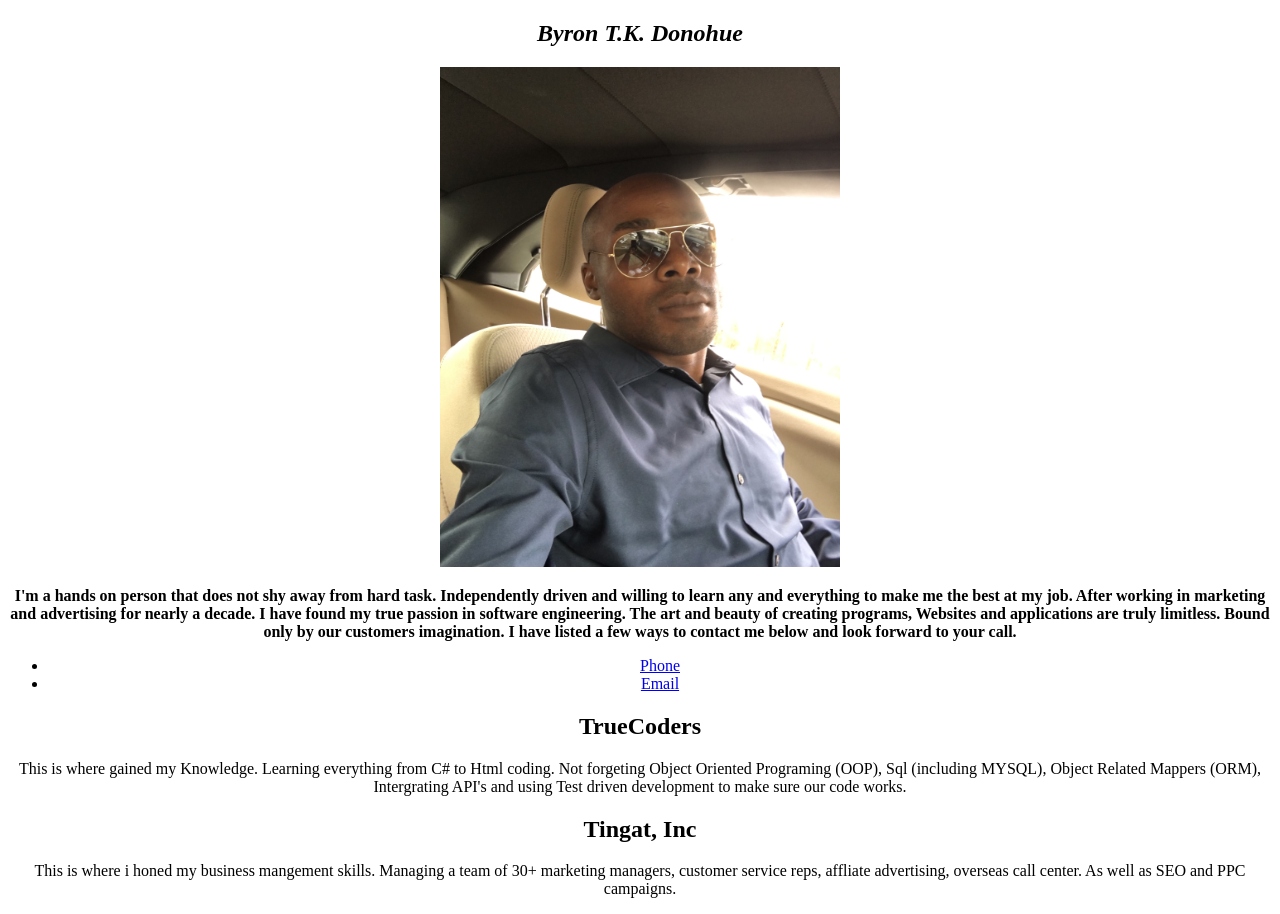
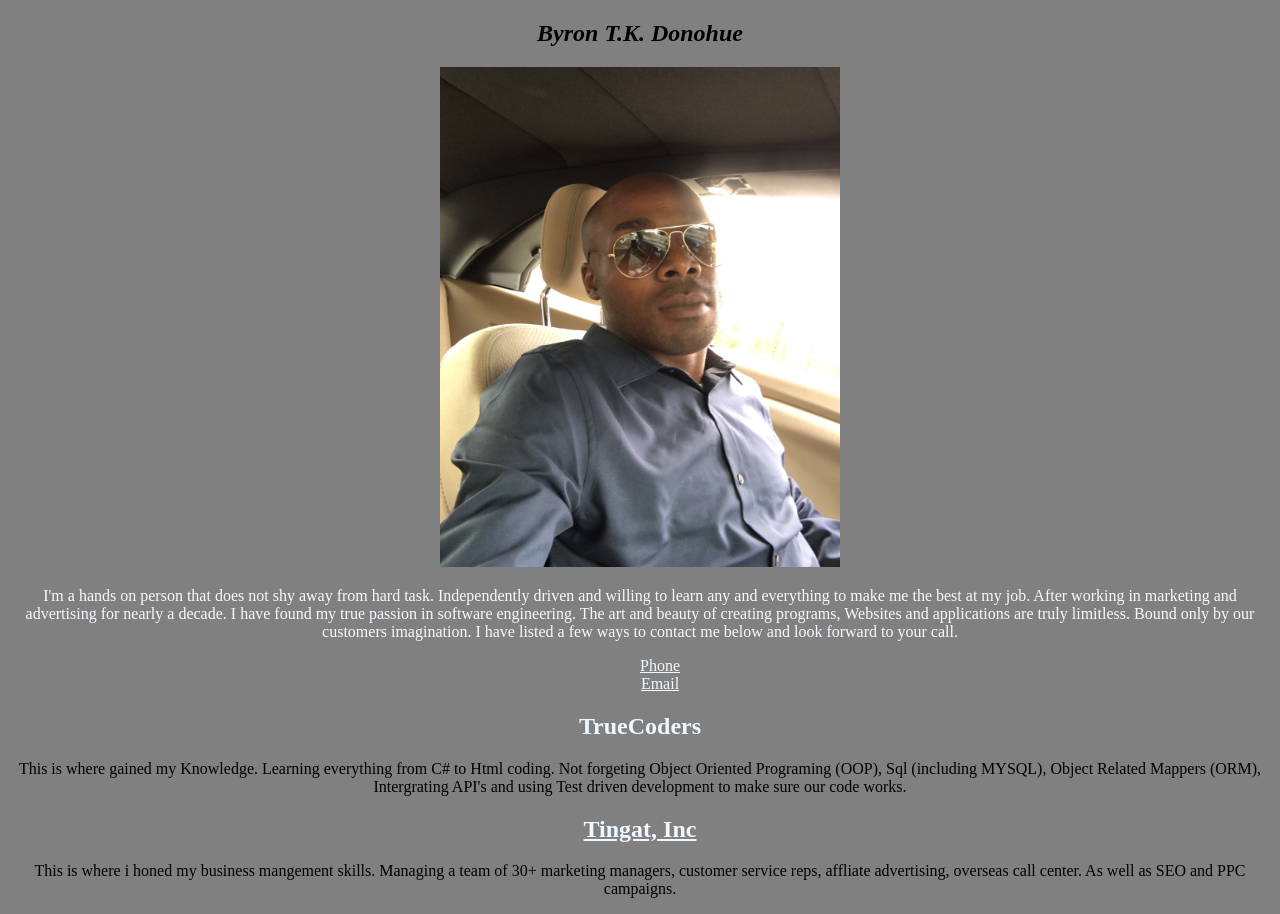
Before and after one commit to bdonohue1986/Portfolio, a plain HTML site: page index.html in a window 1280 px wide. Drawn offline with Linux system fonts and the light colour scheme.

Commit message:
stylesheet

```diff
--- a/tester.html
+++ b/index.html
@@ -5,9 +5,10 @@
     <meta http-equiv="X-UA-Compatible" content="IE=edge">
     <meta name="viewport" content="width=], initial-scale=1.0">
     <title>Byron Donohue</title>
+    <link rel="stylesheet" href="style.css">
 </head>
 <body>
-    <center>
+
      <section>
 
       <h1><em>Byron T.K. Donohue</em></h1>
@@ -15,21 +16,22 @@
         width = "400"
         height="500"
         alt="Byron">
-        <p><strong>I'm a hands on person that does not shy away from hard task.
+
+        <p class = "a1">I'm a hands on person that does not shy away from hard task.
             Independently driven and willing to learn any and everything to make
             me the best at my job. After working in marketing and advertising for nearly
             a decade. I have found my true passion in software engineering. The art and beauty
             of creating programs, Websites and applications are truly limitless. Bound only by our customers
-                imagination. I have listed a few ways to contact me below and look forward to your call.</strong>
+            imagination. I have listed a few ways to contact me below and look forward to your call.
             </p>
             <ul>
-                <li><a href="tel:+15164254699">Phone</a></li>
-                <li><a href="mailto:byrondonohue@gmail.com">Email</a></li>
+                <li><a  href="tel:+15164254699">Phone</a></li>
+                <li><a  href="mailto:byrondonohue@gmail.com">Email</a></li>
             </ul>
 
     </section>
         <section>
-        <h1>
+        <h1 id = "joke">
         TrueCoders
         </h1>
         <p>
@@ -37,11 +39,12 @@
             Not forgeting Object Oriented Programing (OOP), Sql (including MYSQL), Object Related Mappers (ORM),
             Intergrating API's and using Test driven development to make sure our code works.
         </p>
-        <h1> Tingat, Inc</h1>
+
+        <h2><a  href="`http;//www.tingat.com/" target="_blank">Tingat, Inc</a></h1>
         <p>
             This is where i honed my business mangement skills. Managing a team of 30+ marketing managers, customer service reps, affliate advertising, overseas call center. As well as SEO and PPC campaigns.
         </p>
        </section>
-      </center>
+
 </body>
 </html>
--- /dev/null
+++ b/style.css
@@ -0,0 +1,21 @@
+body
+{
+    text-align: center;
+    background-color: gray;
+}
+.a1
+{
+    color: ghostwhite;
+}
+#joke
+{
+    color : aliceblue;
+}
+a
+{
+    color: aliceblue;
+}
+li
+{
+    list-style-type: none;
+}
```
Lines whose indentation alone changed are shown as unchanged.
